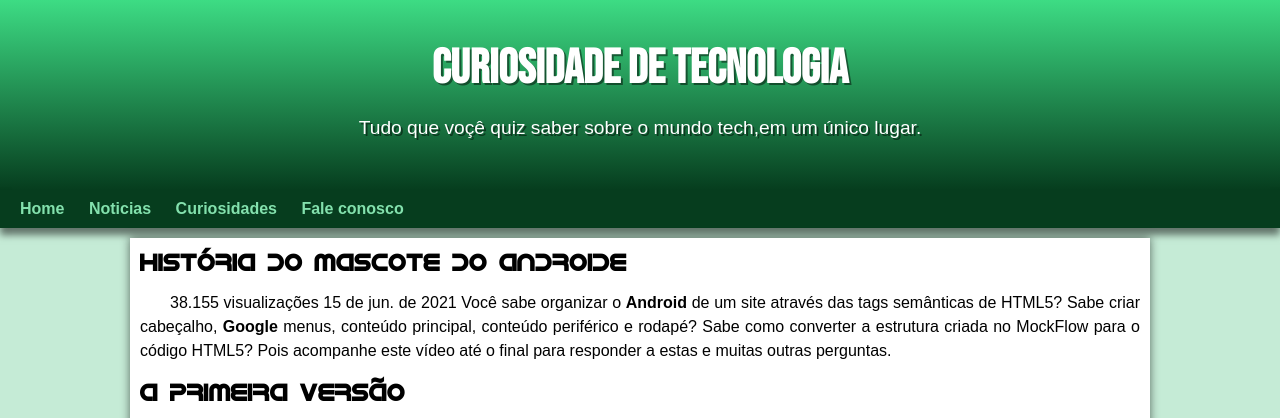
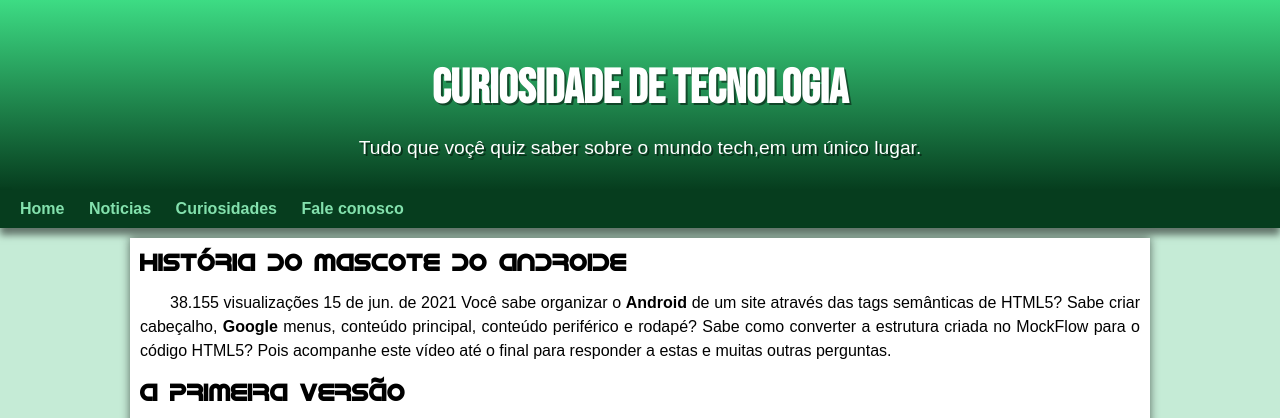
Before and after one commit to antonio-pereira-da-silva/meu-projeto-android, a plain HTML site: page androide.html in a window 1280 px wide. Shown: the top 418 px of the page. Drawn offline with Linux system fonts and the light colour scheme.

Commit message:
Alteração no CSS

```diff
--- a/estilo/style.css
+++ b/estilo/style.css
@@ -44,7 +44,7 @@ header > h1{
     color:white;
     font-family:var(--fonte-destaque);
     font-size: 3em;
-    margin-bottom: 20px;
+    padding: 20px;
     text-shadow: 2px 2px 0px rgba(0, 0, 0, 0.473);
 }
 header > p{
```
